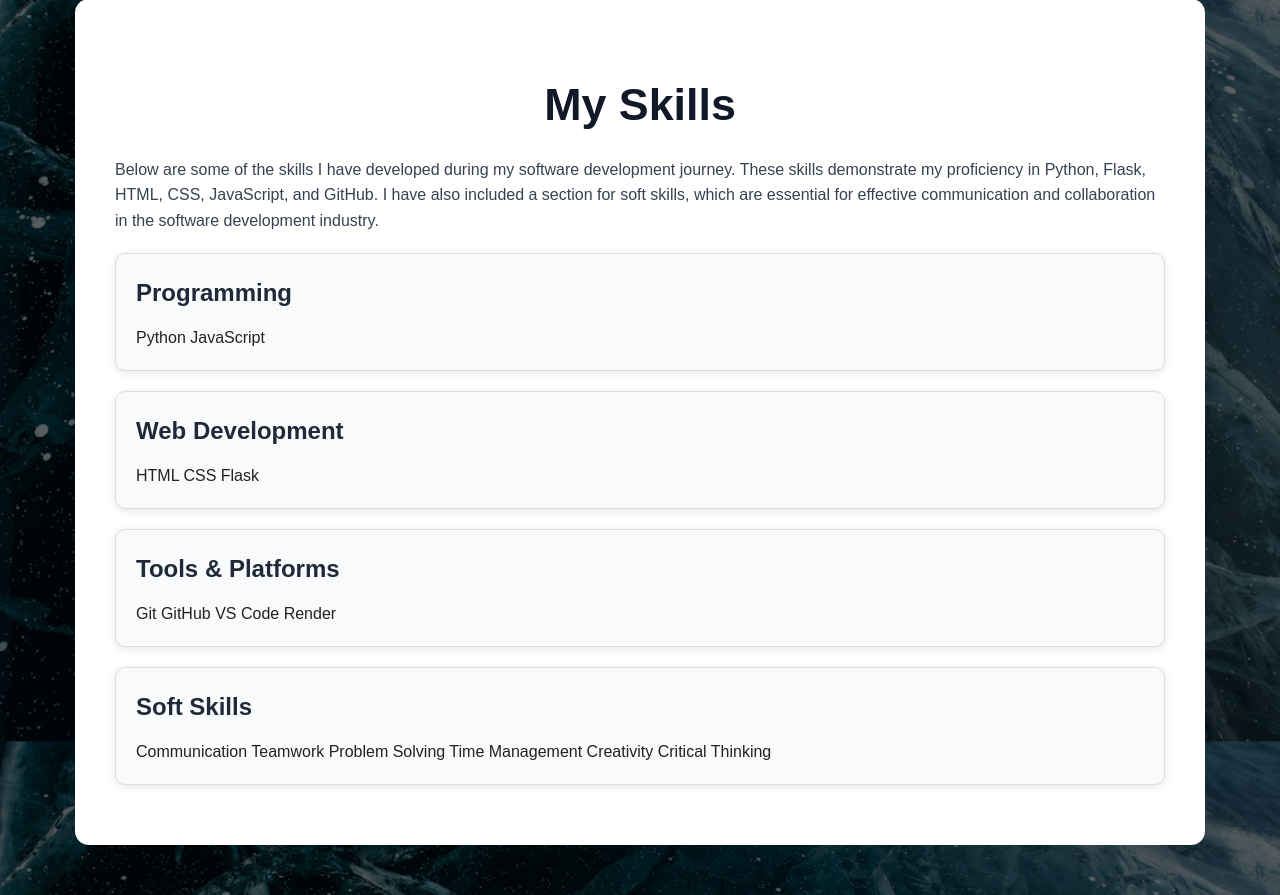
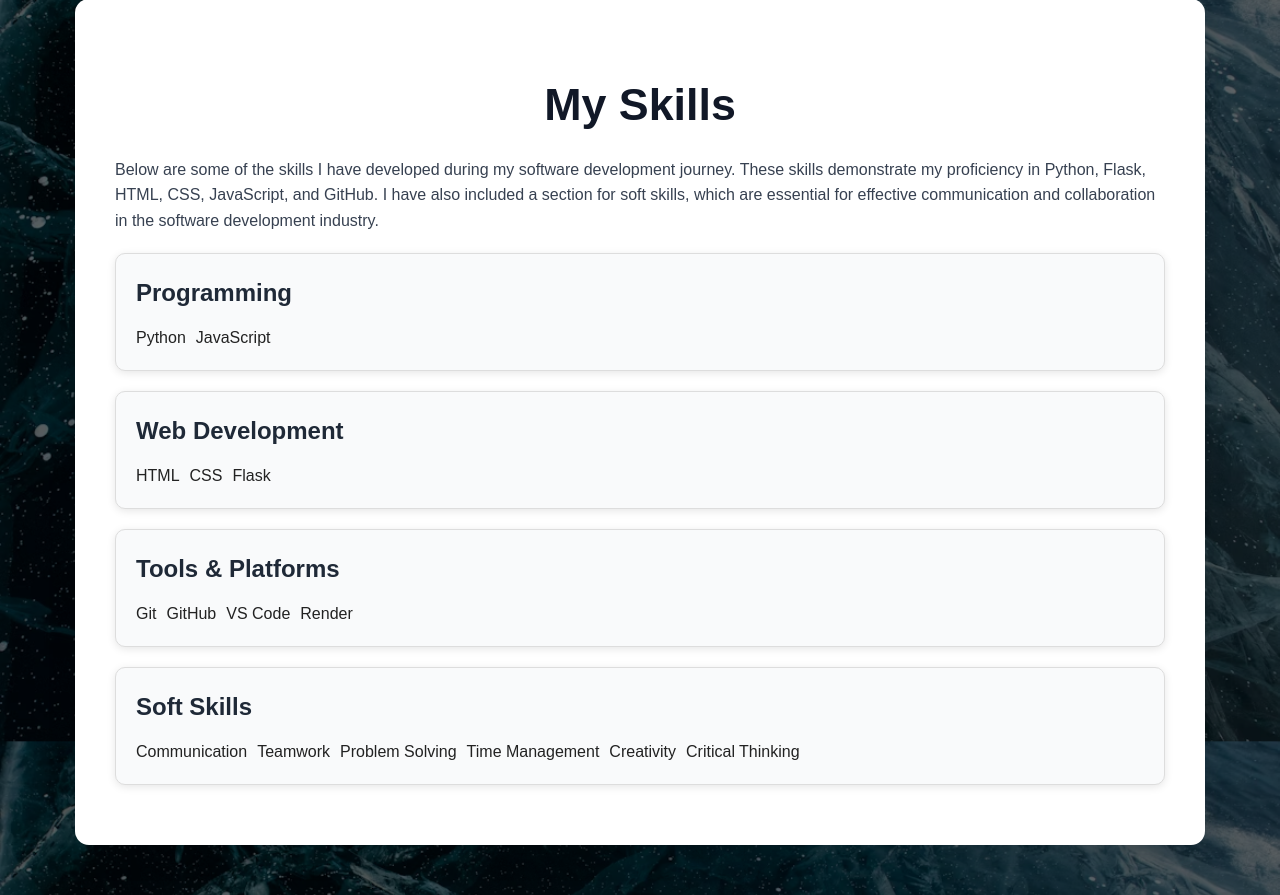
Before and after one commit to mdpos95-tech/flask-portfolio, a Flask app: page /skills in a window 1280 px wide. Shown: the part 112-1007 px from the top of the page. Run offline with Flask 3, Linux system fonts and the light colour scheme.

Commit message:
updating skills tag css

```diff
--- a/static/css/style.css
+++ b/static/css/style.css
@@ -481,3 +481,10 @@ ul{
     font-size: 1.2rem;
     opacity: 0.8;
     margin-top: 20px;}
+
+    .skill-tags{
+    display: flex;
+    flex-wrap: wrap;
+    gap: 10px;
+    margin-top: 10px;
+    }
```
